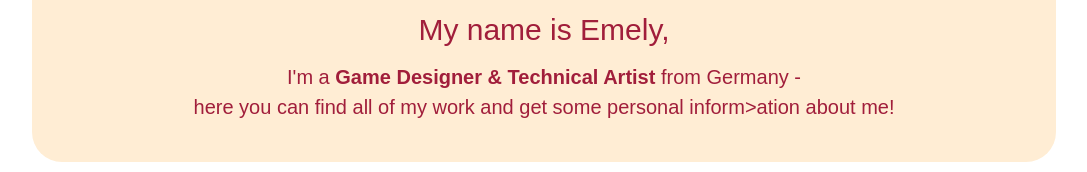
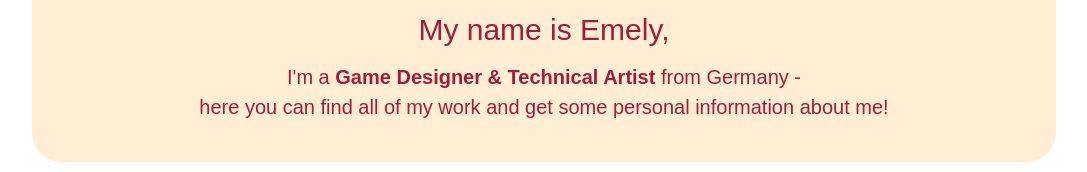
Before and after one commit to Sleevyyy/site.sleevy, a website: page prehome.html in a window 1280 px wide. Shown: the part 717-889 px from the top of the page, without its empty margins (96-1183 px from the left). Drawn offline with Linux system fonts and the light colour scheme; a web font is replaced by a local one.

Commit message:
typo fix

```diff
--- a/prehome.html
+++ b/prehome.html
@@ -37,7 +37,7 @@
           <img src="images/welcome_page.png" height="114" width="270" class="center">
         <h2>My name is Emely,</h2>
         <h4>I'm a <b>Game Designer & Technical Artist</b> from Germany - <br>
-          here you can find all of my work and get some personal inform>ation about me!</h4>
+          here you can find all of my work and get some personal information about me!</h4>
         </div>
         <br>
         <br>
```
